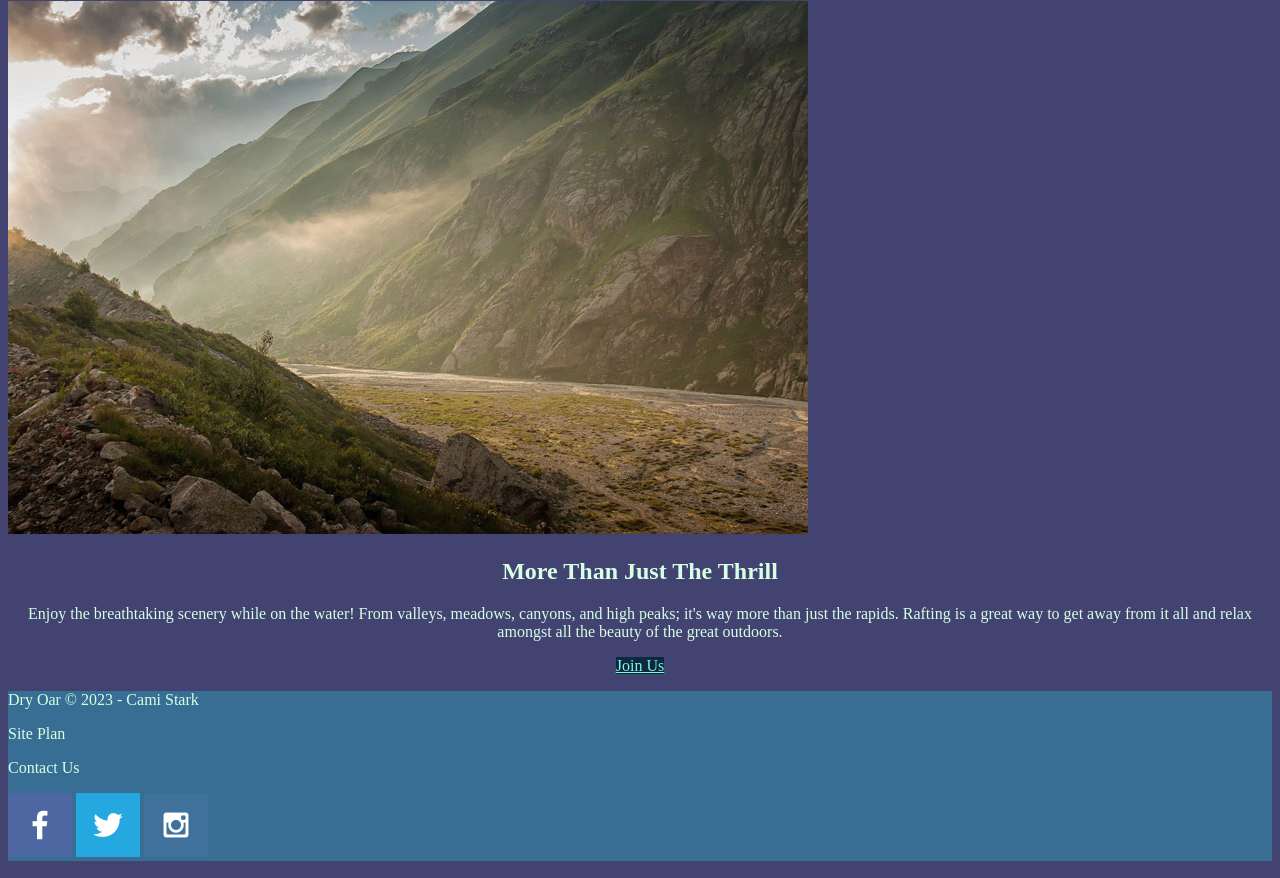
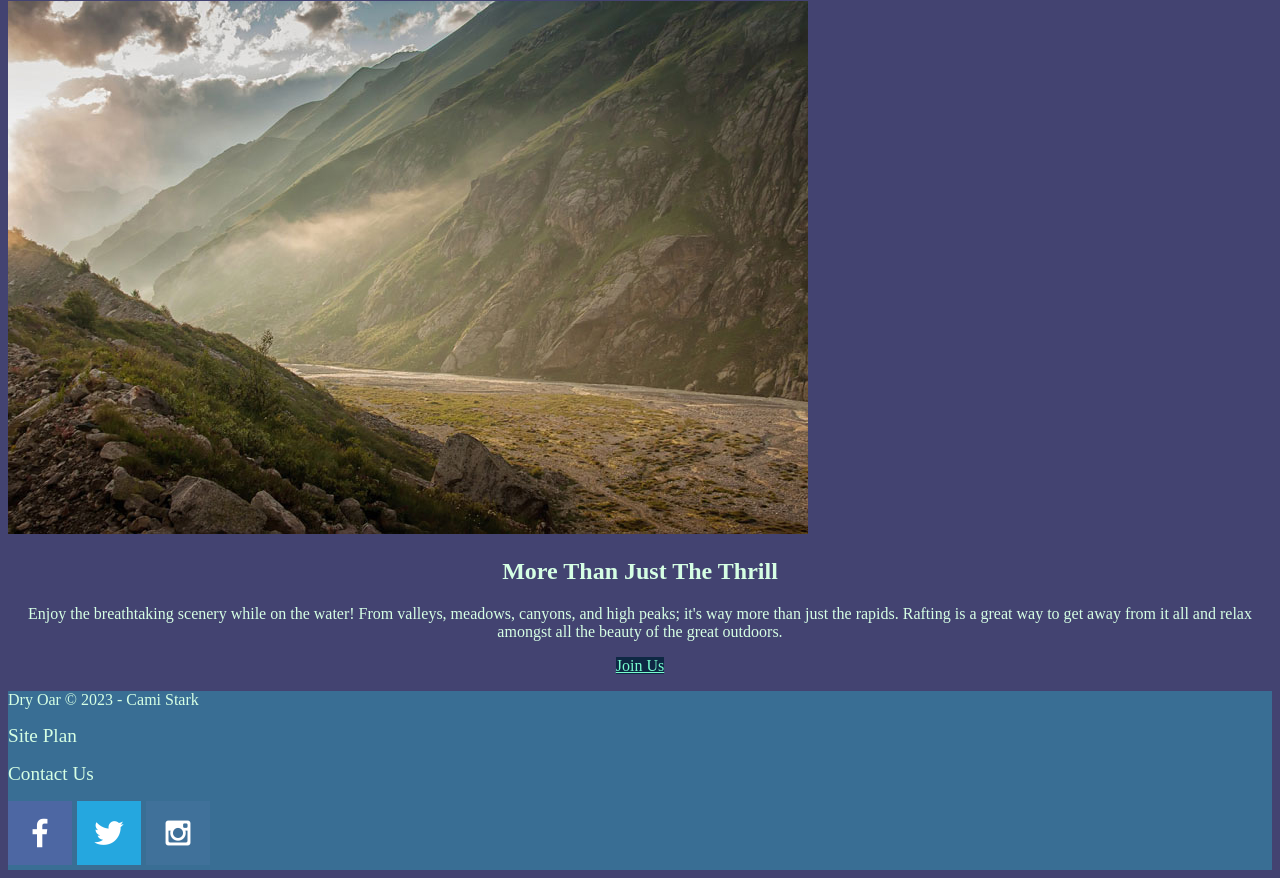
Before and after one commit to millistark/wdd130, a plain HTML site: page wwr/index.html in a window 1280 px wide. Shown: the part 3358-4236 px from the top of the page. Drawn offline with Linux system fonts and the light colour scheme.

Commit message:
Footer Details

```diff
--- a/wwr/styles/style.css
+++ b/wwr/styles/style.css
@@ -78,10 +78,12 @@ footer{
 footer a {
     color: #D6FFE4;
     text-decoration: none;
+    font-size: 1.2em;
 }
 
 footer a:hover {
     color: #D6FFE4;
+    text-decoration: underline;
 }
 
 .icon {
```
